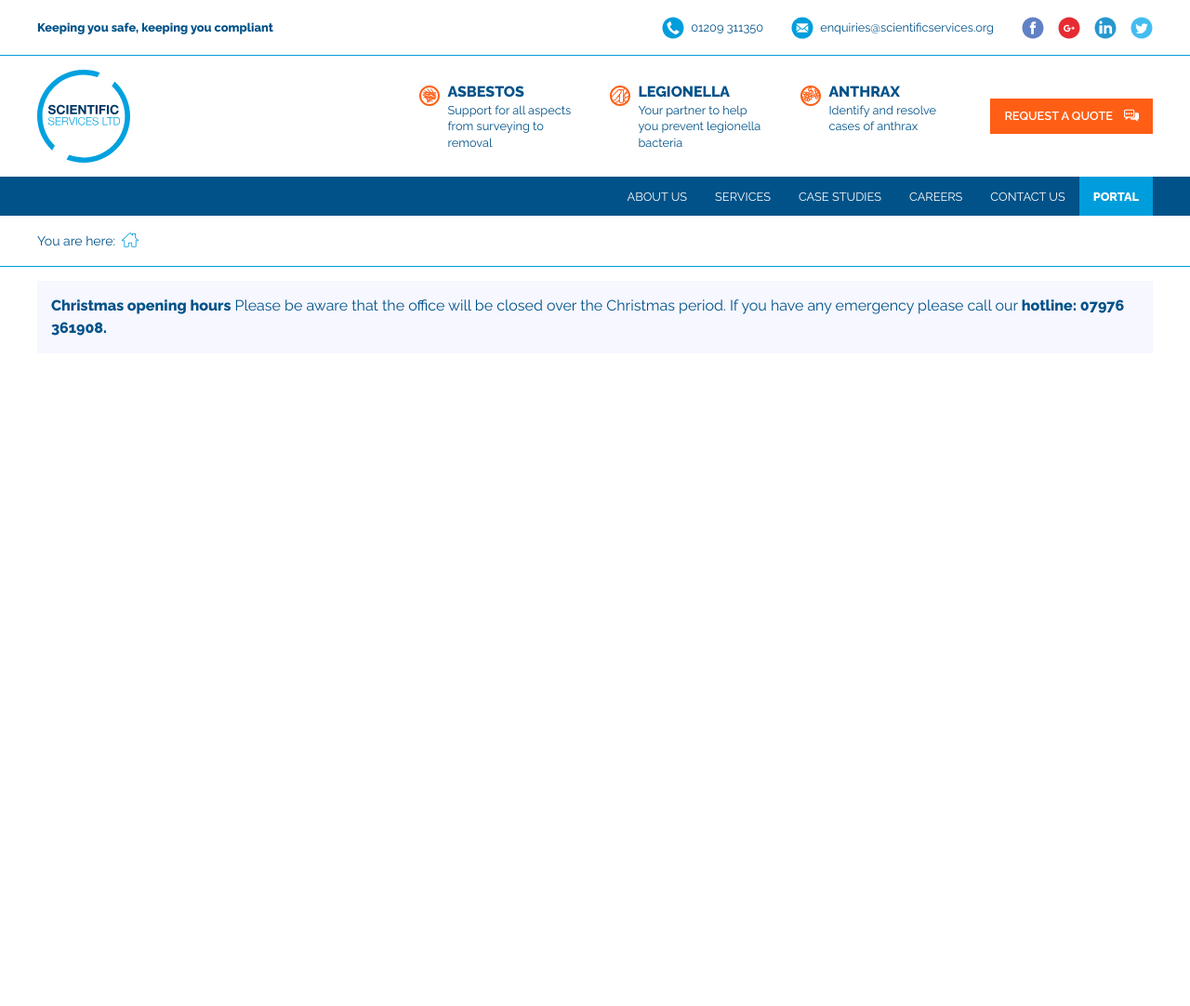
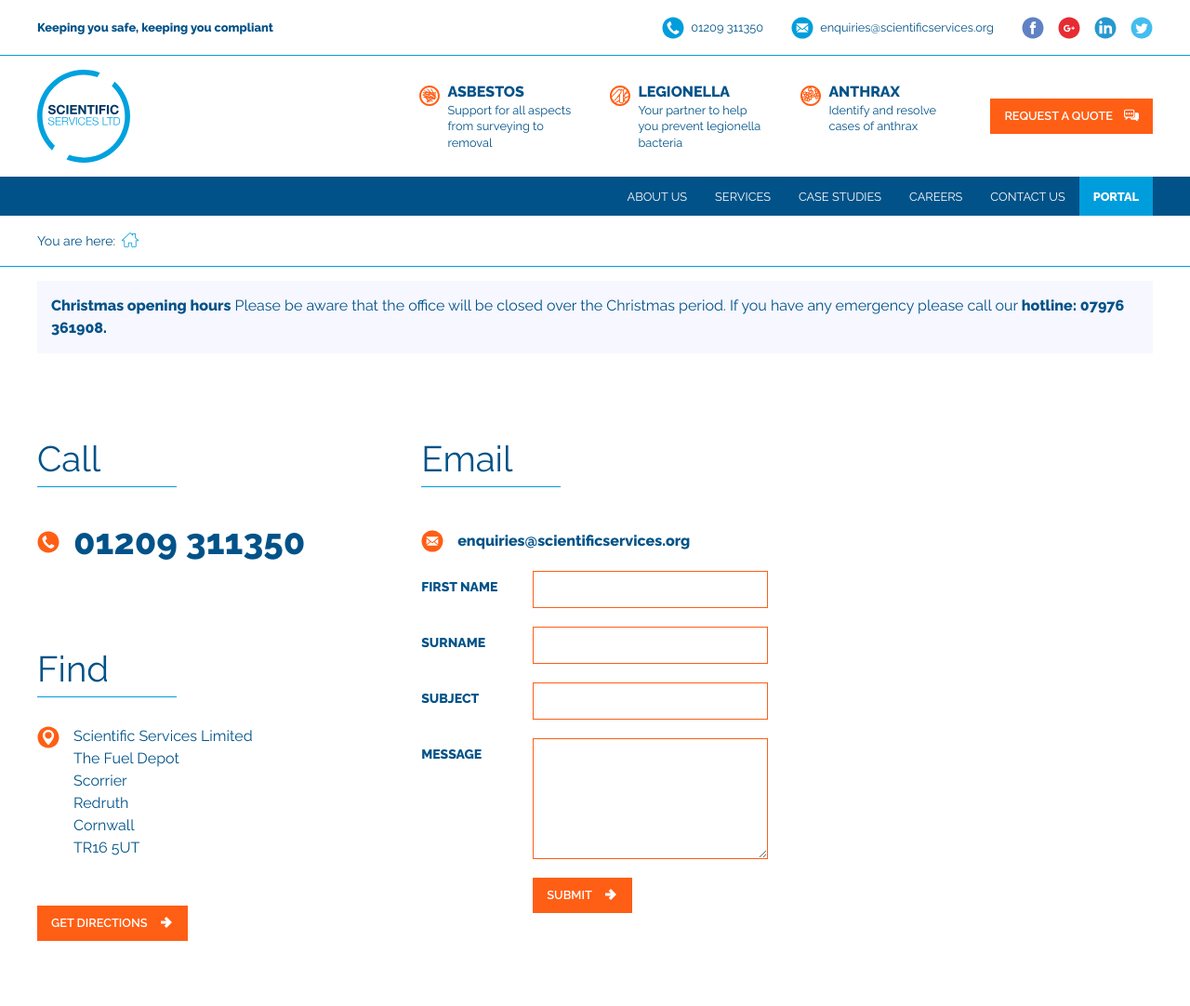
Before and after one commit to timbowerbank/scientific-services, a Jekyll site: the page built from index.md, in a window 1280 px wide. Shown: the whole page at 93% size. Built offline with Jekyll 4.4.1, drawn with Linux system fonts in a browser that asks for light colours; before the commit the page ends 900 px from its top, so only the background shows below that.

Commit message:
footer building

```diff
--- /dev/null
+++ b/_includes/footer.html
@@ -0,0 +1,101 @@
+          <!-- start footer -->
+          <footer class="uk-section">
+             <div class="uk-container">
+
+                <!-- start grid -->
+                <div class="uk-child-width-1-1 uk-child-width-1-3@m" uk-grid>
+
+                    <!-- start first col -->
+                    <div>
+                      <!-- call block -->
+                      <p class="fm-no-margin-bottom fm-font-navy fm-font-large uk-text-center uk-text-left@m">Call</p>
+                      <div class="uk-flex uk-flex-center uk-flex-left@m">
+                         <div class="fm-headerLine"></div>
+                      </div>
+                      <div class="uk-flex uk-flex-middle uk-flex-center uk-flex-left@m">
+                         <img class="fm-margin-right-small" src="/images/design-assets/icon-phone-orange-01.svg" alt="Phone icon">
+                         <p class="fm-font-navy fm-font-bold fm-font-large fm-no-margin-top-bottom">{{ site.data.company.contact_details.telephone }}</p>
+                      </div><!-- end call block -->
+
+                      <p class="fm-no-margin-bottom fm-margin-top-large fm-font-navy fm-font-large uk-text-center uk-text-left@m">Find</p>
+                      <div class="uk-flex uk-flex-center uk-flex-left@m">
+                         <div class="fm-headerLine"></div>
+                      </div>
+                      <div class="uk-flex uk-flex-center uk-flex-left@m">
+                         <div><img src="/images/design-assets/icon-pointer-orange-01.svg" alt="location icon"></div>
+                         <div class="fm-padding-mini-left">
+                           <p>
+                              {{ site.data.company.company_name }}<br>
+                              {{ site.data.company.address.line_1 }}<br>
+                              {{ site.data.company.address.line_2 }}<br>
+                              {{ site.data.company.address.town }}<br>
+                              {{ site.data.company.address.county }}<br>
+                              {{ site.data.company.address.postcode }}<br>
+                           </p>
+                         </div>
+                      </div><!-- endnested grid -->
+
+                      <div class="uk-flex uk-flex-center uk-flex-left@m">
+                        <a class="uk-button uk-button-primary fm-margin-top-small fm-width-100-mobile" href="">GET DIRECTIONS<span><img src="/images/design-assets/icon-arrow-01.svg" alt="icon arrow"></span></a>
+                      </div>
+
+                    </div><!-- end first col -->
+
+                    <!-- start second col -->
+                    <div class="footerExtraMobileMargin">
+                       <!-- Email block -->
+                       <p class="fm-no-margin-bottom fm-font-navy fm-font-large uk-text-center uk-text-left@m">Email</p>
+                       <div class="uk-flex uk-flex-center uk-flex-left@m">
+                          <div class="fm-headerLine"></div>
+                       </div>
+                       <div class="uk-flex uk-flex-middle uk-flex-center uk-flex-left@m footerPaddingEmail">
+                          <img class="fm-margin-right-small" src="/images/design-assets/icon-email-orange-01.svg" alt="Email icon">
+                          <p class="fm-font-navy fm-font-bold fm-no-margin-top-bottom"><a href="mailto:{{ site.data.company.contact_details.email }}">{{ site.data.company.contact_details.email }}</a></p>
+                       </div>
+                       <!-- form block -->
+                       <form class="uk-form-horizontal uk-margin formWidth">
+
+                           <div class="uk-margin">
+                               <label class="uk-form-label fm-font-navy fm-font-bold" for="form-first-name">FIRST NAME</label>
+                               <div class="uk-form-controls">
+                                   <input class="uk-input fm-input-border" id="form-first-name" type="text" placeholder="">
+                               </div>
+                           </div>
+
+                           <div class="uk-margin">
+                               <label class="uk-form-label fm-font-navy fm-font-bold" for="form-second-name">SURNAME</label>
+                               <div class="uk-form-controls">
+                                   <input class="uk-input fm-input-border" id="form-second-name" type="text" placeholder="">
+                               </div>
+                           </div>
+
+                           <div class="uk-margin">
+                               <label class="uk-form-label fm-font-navy fm-font-bold" for="form-subject">SUBJECT</label>
+                               <div class="uk-form-controls">
+                                   <input class="uk-input fm-input-border" id="form-subject" type="text" placeholder="">
+                               </div>
+                           </div>
+
+                           <div class="uk-margin">
+                               <label class="uk-form-label fm-font-navy fm-font-bold" for="form-message">MESSAGE</label>
+                               <div class="uk-form-controls">
+                                <textarea class="uk-textarea fm-input-border" rows="5" id="form-message" placeholder=""></textarea>
+                               </div>
+                           </div>
+
+                           <div class="uk-flex uk-flex-center uk-flex-left@m">
+                              <button type="submit" name="submit" class="uk-button uk-button-primary formSubmit">SUBMIT<span><img src="/images/design-assets/icon-arrow-01.svg" alt="icon arrow"></span></button>
+                           </div>
+                       </form><!-- end form -->
+
+                    </div><!-- end second col -->
+
+                    <!-- start third col -->
+                    <div>
+
+                    </div><!-- end third col -->
+
+                </div><!-- end grid -->
+
+             </div><!-- end container -->
+         </footer><!-- end footer -->
--- a/_layouts/default.html
+++ b/_layouts/default.html
@@ -74,6 +74,12 @@
 
 
 
+     {% include footer.html %}
+
+
+
+
+
     </header><!-- end header -->
 
 
--- a/_sass/custom.scss
+++ b/_sass/custom.scss
@@ -29,7 +29,7 @@ $fm-font-micro: 0.8rem;
 $fm-font-mini: 1rem;
 $fm-font-small: 1.33rem;
 $fm-font-medium: 1.83rem;
-$fm-font-large: 2.83rem;
+$fm-font-large: 2.4rem;
 
 // line height
 $fm-line-height-micro: 1.36;
@@ -40,6 +40,9 @@ $fm-line-height-large: 1.24;
 
 // borders
 $fm-border-height: 1px;
+$fm-border-height-underline: 1px;
+
+
 
 
 // ********************
@@ -89,8 +92,7 @@ $fm-border-height: 1px;
 .uk-list-inline > li {
     list-style: none;
     display: inline-block;
-    // padding-left: $largeGutter;
-    // padding-right: $largeGutter;
+
 }
 
 // padding
@@ -103,10 +105,39 @@ $fm-border-height: 1px;
  padding-left: $fm-gutter-mini;
 }
 
+.fm-no-padding-bottom {
+ padding-bottom: 0;
+}
+
+.fm-padding-right-small {
+ padding-right: $fm-gutter-mini;
+}
+
 
 // margins
 .margin-bottom-mini {
  margin-bottom: $fm-gutter-mini;
+}
+
+.fm-no-margin-bottom {
+ margin-bottom: 0;
+}
+
+.fm-margin-right-small {
+ margin-right: $fm-gutter-mini;
+}
+
+.fm-no-margin-top-bottom {
+ margin-top: 0;
+ margin-bottom: 0;
+}
+
+.fm-margin-top-small {
+ margin-top: $fm-gutter-small;
+}
+
+.fm-margin-top-large {
+ margin-top: $fm-gutter-large;
 }
 
 
@@ -114,6 +145,14 @@ $fm-border-height: 1px;
 // borders
 .fm-border-bottom {
  border-bottom: $fm-border-height solid $fm-blue;
+}
+
+.fm-headerLine {
+ width: 150px;
+ height: $fm-border-height-underline;
+ background-color: $fm-blue;
+ margin-bottom: $fm-gutter-small;
+
 }
 
 // fonts
@@ -129,9 +168,21 @@ $fm-border-height: 1px;
  font-size: $fm-font-mini;
 }
 
+.fm-font-large {
+
+  font-size: $fm-font-large;
+
+}
+
 // widths
 .fm-width-100 {
  width: 100%;
+}
+
+.fm-width-100-mobile {
+ @include small {
+  width: 100%;
+ }
 }
 
 // background
@@ -141,6 +192,11 @@ $fm-border-height: 1px;
 
 .fm-background-blue {
  background-color: $fm-blue;
+}
+
+// forms
+.fm-input-border {
+ border: 1px solid $fm-orange;
 }
 
 // *************************
@@ -317,3 +373,47 @@ $fm-border-height: 1px;
  }
 
 }
+
+// **************
+// *** FOOTER ***
+// **************
+
+.footerExtraMobileMargin {
+ @include small {
+   margin-top: $fm-gutter-large!important;
+ }
+ @include medium {
+  margin-top: $fm-gutter-large!important;
+ }
+}
+
+.footerPaddingEmail {
+ padding-top: 0px;
+ @include large {
+  padding-top: 16px;
+ }
+ @include extraLarge {
+  padding-top: 16px;
+ }
+ @include largest {
+  padding-top: 16px;
+ }
+}
+
+.formWidth {
+ @include medium {
+   width: 60%;
+   margin: auto;
+ }
+}
+
+.formSubmit {
+ margin-left: 120px;
+ @include small {
+   margin-left: 0;
+   width: 100%;
+ }
+ @include medium {
+  margin: auto;
+ }
+}
--- a/css/styles.scss
+++ b/css/styles.scss
@@ -48,6 +48,11 @@ $nav-default-item-color: #FFFFFF;
 $nav-default-item-hover-color: #F2F2F2;
 $nav-default-item-active-color: #000000;
 
+// forms
+
+$form-horizontal-label-width: 120px;
+$form-horizontal-controls-margin-left: 120px;
+
 // 2. Import default variables and available mixins.
 @import "variables-theme.scss";
 @import "mixins-theme.scss";
```
